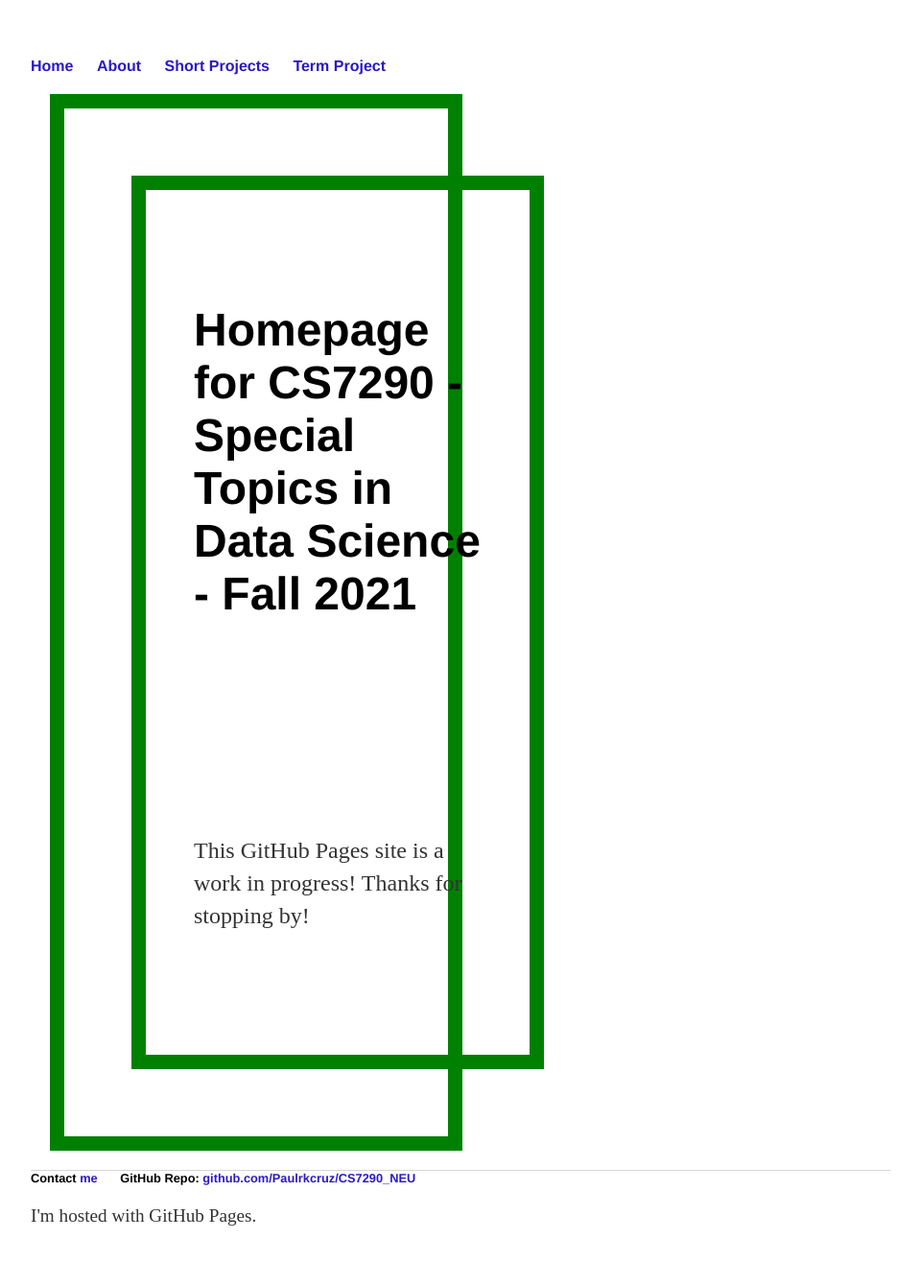
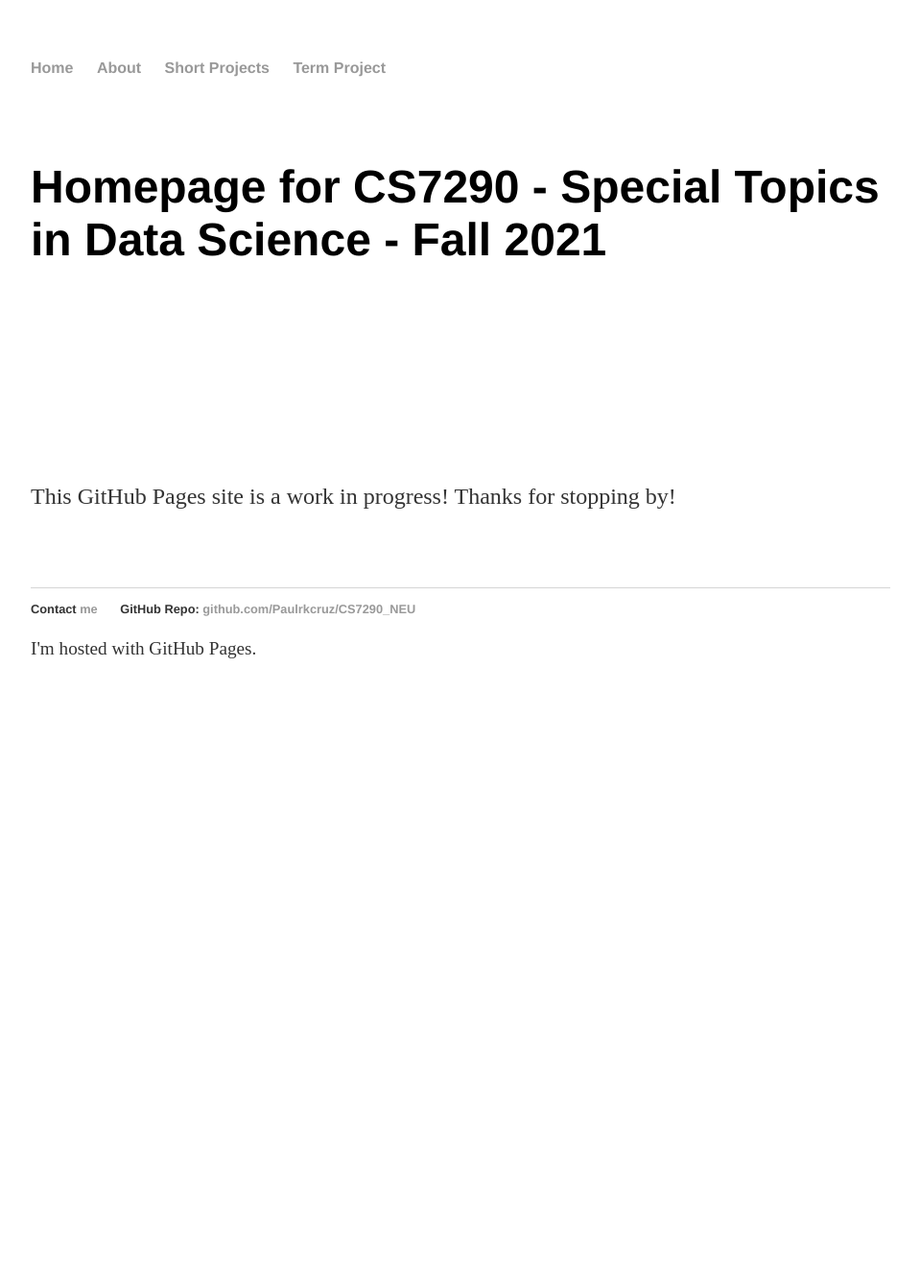
Before and after one commit to Paulrkcruz/CS7290_NEU, a Jekyll site: the page built from index.html, in a window 1280 px wide. Shown: the whole page at 96% size, without its empty margins (160-1119 px from the left). Built offline with Jekyll 4.4.1, drawn with Linux system fonts in a browser that asks for light colours; after the commit the page ends 900 px from its top, so only the background shows below that.

Commit message:
Update main.css

```diff
--- a/css/main.css
+++ b/css/main.css
@@ -1,23 +1,9 @@
 body { margin: 60px auto; width: 70%; }
 
-a { text-decoration: none; color: rgb(43, 25, 198); }
+a { text-decoration: none; color: #999; }
 a:hover { text-decoration: underline; }
 
-div {
-    width: 300px;
-    border: 15px solid green;
-    padding: 50px;
-    margin: 20px;
-  }
-
-p
-{ font-size: 1.5em; line-height: 1.4em; color: #333; }
-
-ul {
-    list-style-type: none;
-    margin: 0;
-    padding: 0;
-  }
+p, ul { font-size: 1.5em; line-height: 1.4em; color: #333; }
 
 h1, h2, h3, h4 { font-family: 'Helvetica', 'Arial', 'Sans-Serif'; }
 h1 { font-size: 3em;  }
```
